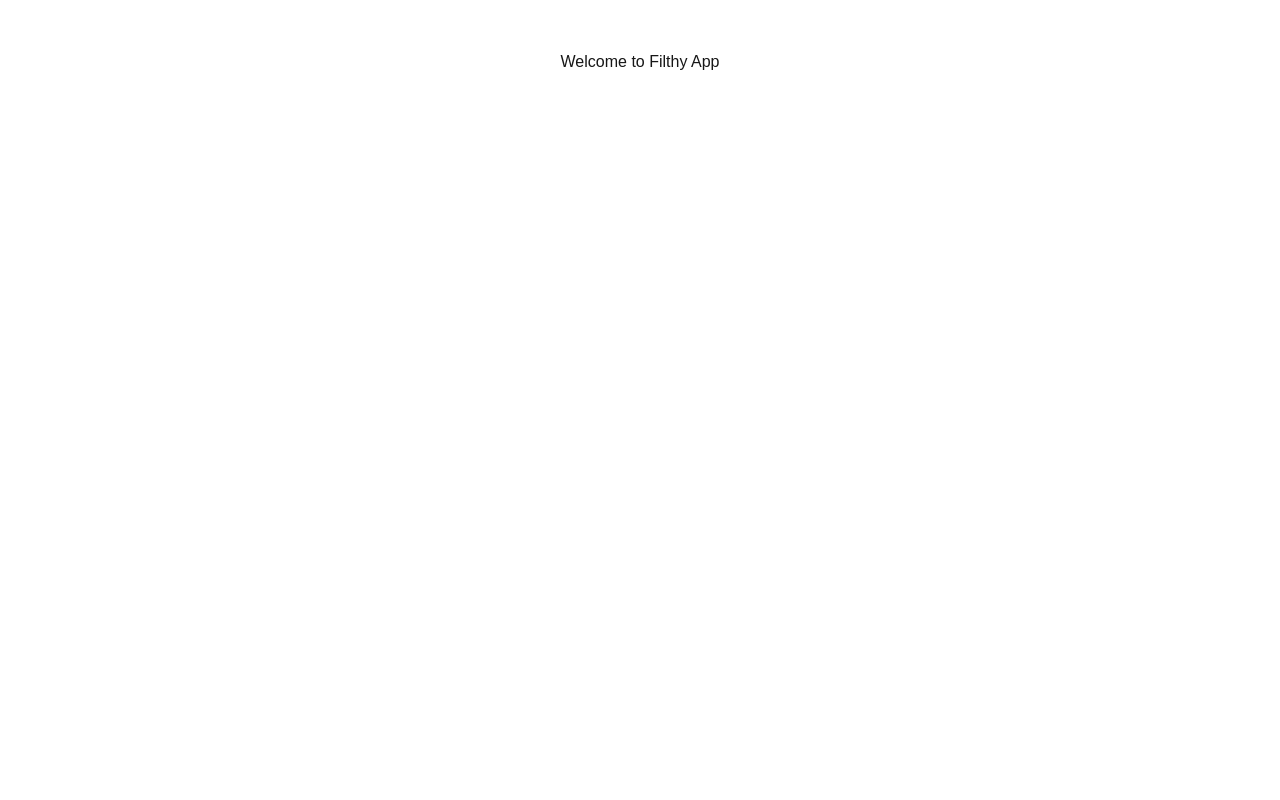
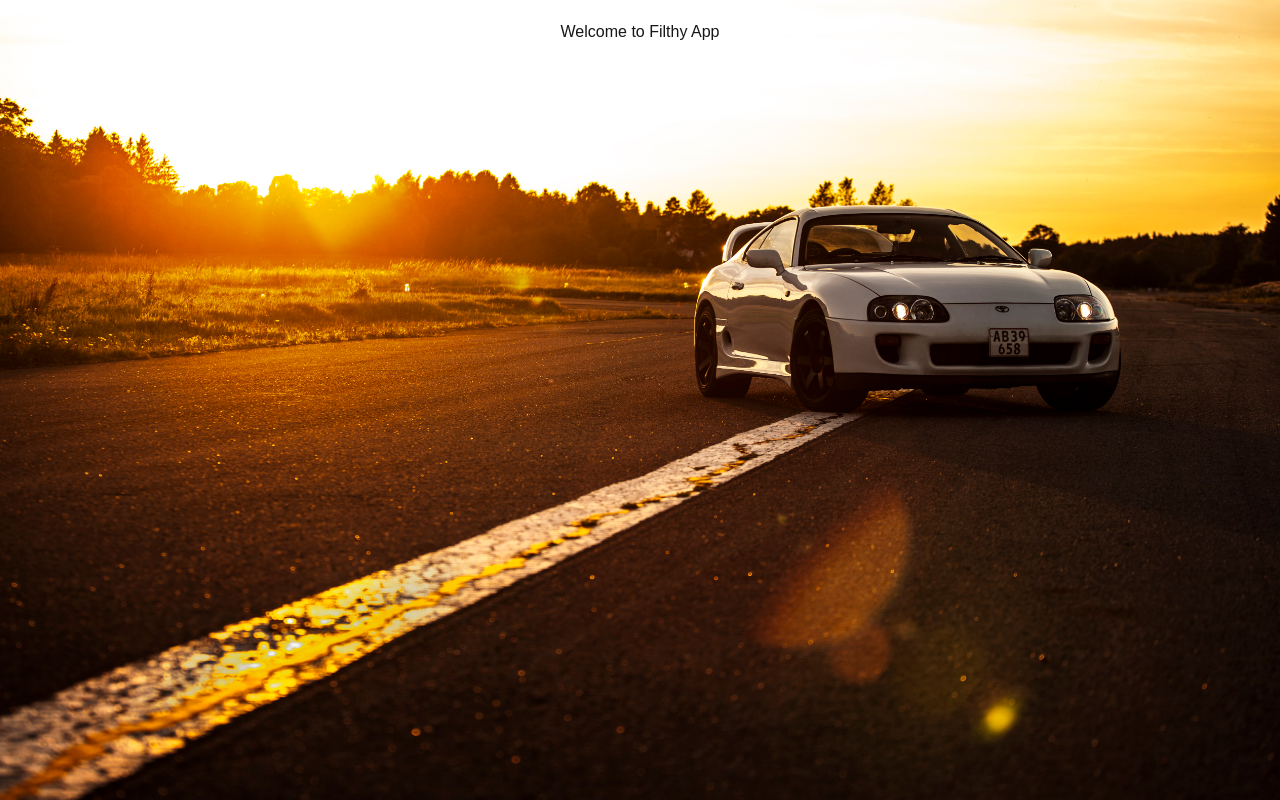
Before and after one commit to William-rive/filthy-app, a Next.js app: page /home in a window 1280 px wide. Built offline with nearby package versions, Linux system fonts and the light colour scheme.

Commit message:
Ajout d'un arrière-plan d'image à la page d'accueil.

```diff
--- a/app/home/page.tsx
+++ b/app/home/page.tsx
@@ -2,8 +2,14 @@ import React from 'react';
 
 const HomePage: React.FC = () => {
     return (
-        <div style={{ textAlign: 'center', marginTop: '50px' }}>
-            <h1>Welcome to Filthy App</h1>
+        <div style={{
+            textAlign: 'center',
+            backgroundImage: 'url(/assets/carrousel.jpg)',
+            backgroundSize: 'cover',
+            backgroundPosition: 'center',
+            height: '100vh'
+        }}>
+            <h1 style={{ paddingTop: '20px' }}>Welcome to Filthy App</h1>
         </div>
     );
 };
```
